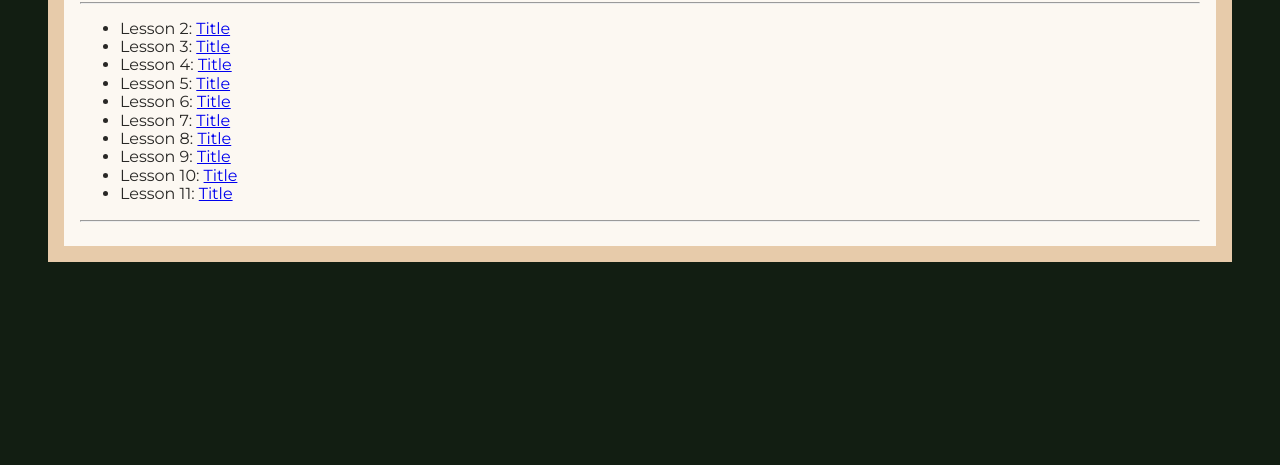
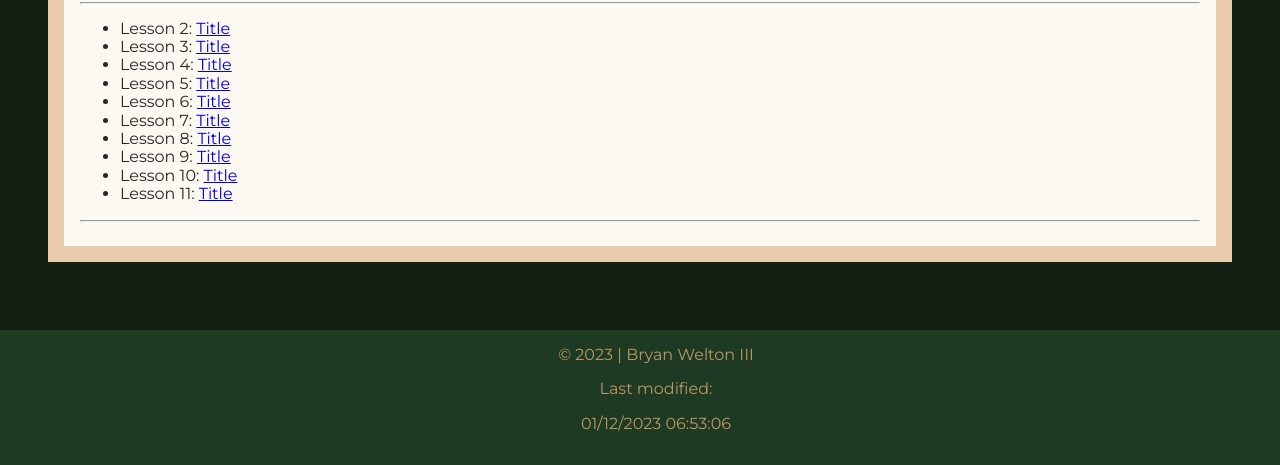
Before and after one commit to bewe3/wdd230, a plain HTML site: page index.html in a window 1280 px wide. Shown: the part 335-800 px from the top of the page. Drawn offline with Linux system fonts and the light colour scheme; a web font is replaced by a local one.

Commit message:
fixed footer

```diff
--- a/index.html
+++ b/index.html
@@ -1,7 +1,8 @@
 <!DOCTYPE html>
-<html>
+<html lang="en">
 
 <head>
+
     <meta charset="utf-8" />
     <meta name="viewport" content="width=device-width, initial-scale=1" />
     <meta name="description"
@@ -9,12 +10,13 @@
     <title>Bryan Welton III</title>
     <link rel="stylesheet" href="./styles/normalize.css" />
     <link rel="stylesheet" href="./styles/main_style.css" />
+    <script src="scripts/main_script.js"></script>
 </head>
 
 <body>
     <header>
         <div id="profile-box">
-            <img id="profile" src="images/portrait.png" alt="profile image">
+            <img id="profile" src="images/portrait.png" alt="portrait">
         </div>
         <div id="title-name-flex">
             <div id="name">Bryan Welton the Third</div>
@@ -40,6 +42,14 @@
             <hr>
         </div>
     </div>
+    <footer>
+        <span>
+            &copy; <span id="year"></span> | Bryan Welton III
+
+        </span>
+        <p>Last modified:</p>
+        <p id="modified"></p>
+    </footer>
 </body>
 
 </html>
--- a/scripts/main_script.js
+++ b/scripts/main_script.js
@@ -0,0 +1,12 @@
+window.onload = function () {
+    populate();
+    function populate() {
+        let text = document.lastModified;
+        document.querySelector('#modified').innerHTML = text;
+
+        document.querySelector('#year').innerHTML = new Date().getFullYear();
+
+        console.log(new Date().getFullYear());
+        console.log("hello");
+    }
+}
--- a/styles/main_style.css
+++ b/styles/main_style.css
@@ -92,6 +92,17 @@ h1 {
     font-weight: 700;
 }
 
+footer {
+    background-color: var(--main-light);
+    position: fixed;
+    bottom: 0;
+    padding: 1em;
+    justify-content: center;
+    width: 100%;
+    text-align: center;
+    color: var(--frame);
+}
+
 @media screen and (max-width: 600px) {
     header {
         display: flex;
```
